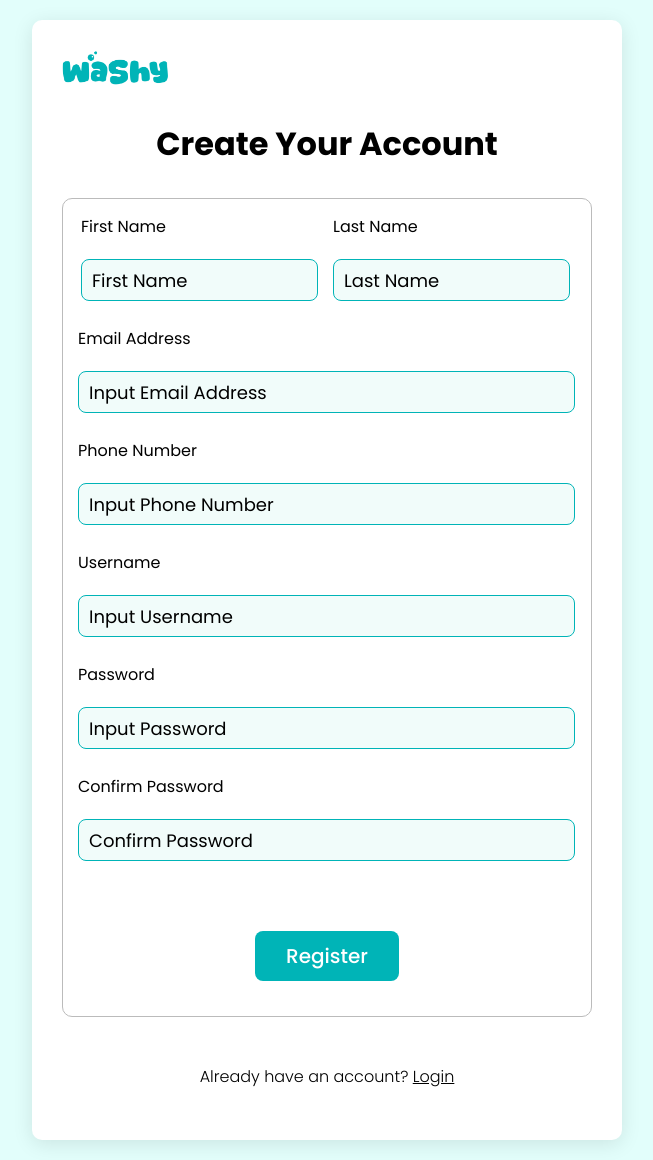
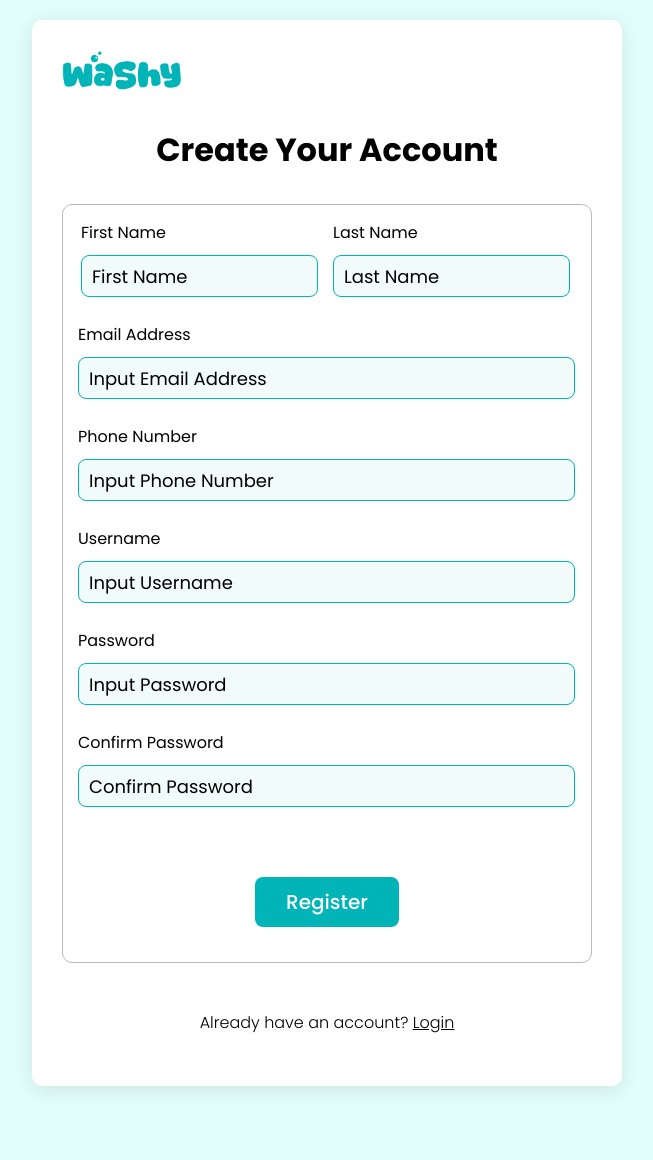
Before and after one commit to deven-aditya/Washy, a PHP site: page /WASHY/register.php in a window 1280 px wide. Shown: the whole page, without its empty margins (313-966 px from the left). After the commit the page ends 1090 px from the top, so only its background shows below. Run offline with PHP 8.4, Linux system fonts and the light colour scheme.

Commit message:
update css register

```diff
--- a/css/style.css
+++ b/css/style.css
@@ -510,13 +510,11 @@ option {
     color: #000;
 }
 
-/*REGISTER*/
-
+/* REGISTER */
 .register {
     display: flex;
     justify-content: center;
     align-items: center;
-    text-align: center;
     min-height: 100vh;
     padding: 20px;
 }
@@ -531,9 +529,9 @@ option {
     text-align: left;
 }
 
-.register-card img{
-    width: 107px;
-    height: 42px;
+.register-card img {
+    width: 120px;
+    height: 48px;
 }
 
 .register-card h1 {
@@ -554,7 +552,7 @@ option {
     height: 40px;
     padding: 0 10px;
     font-size: 18px;
-    margin-top: 20px;
+    margin-top: 10px;
 }
 
 .register button {
```
